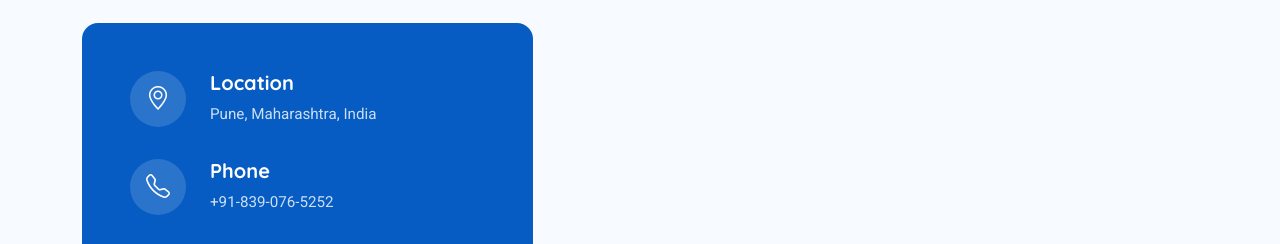
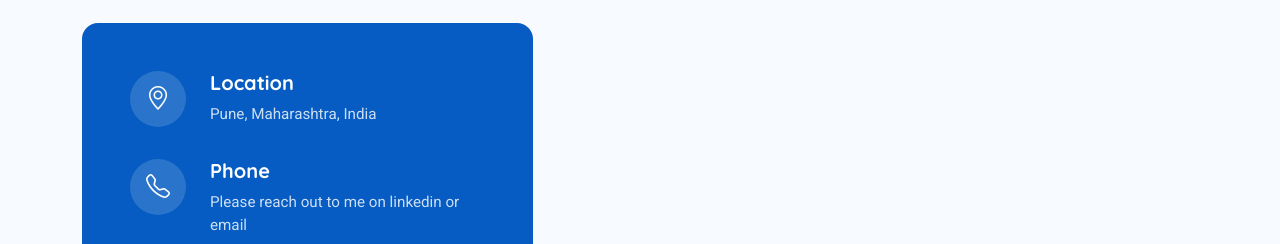
Before and after one commit to hussainpithawala/hussainpithawala.github.io, a plain HTML site: page index.html in a window 1280 px wide. Shown: the part 8717-8961 px from the top of the page. Drawn offline with nearby package versions, Linux system fonts and the light colour scheme.

Commit message:
updated contact info section in index.html

```diff
--- a/index.html
+++ b/index.html
@@ -911,7 +911,7 @@
               <div class="icon-box"><i class="bi bi-telephone"></i></div>
               <div class="content">
                 <h4>Phone</h4>
-                <p>+91-839-076-5252</p>
+                <p>Please reach out to me on linkedin or email</p>
               </div>
             </div>
             <div class="info-item">
```
